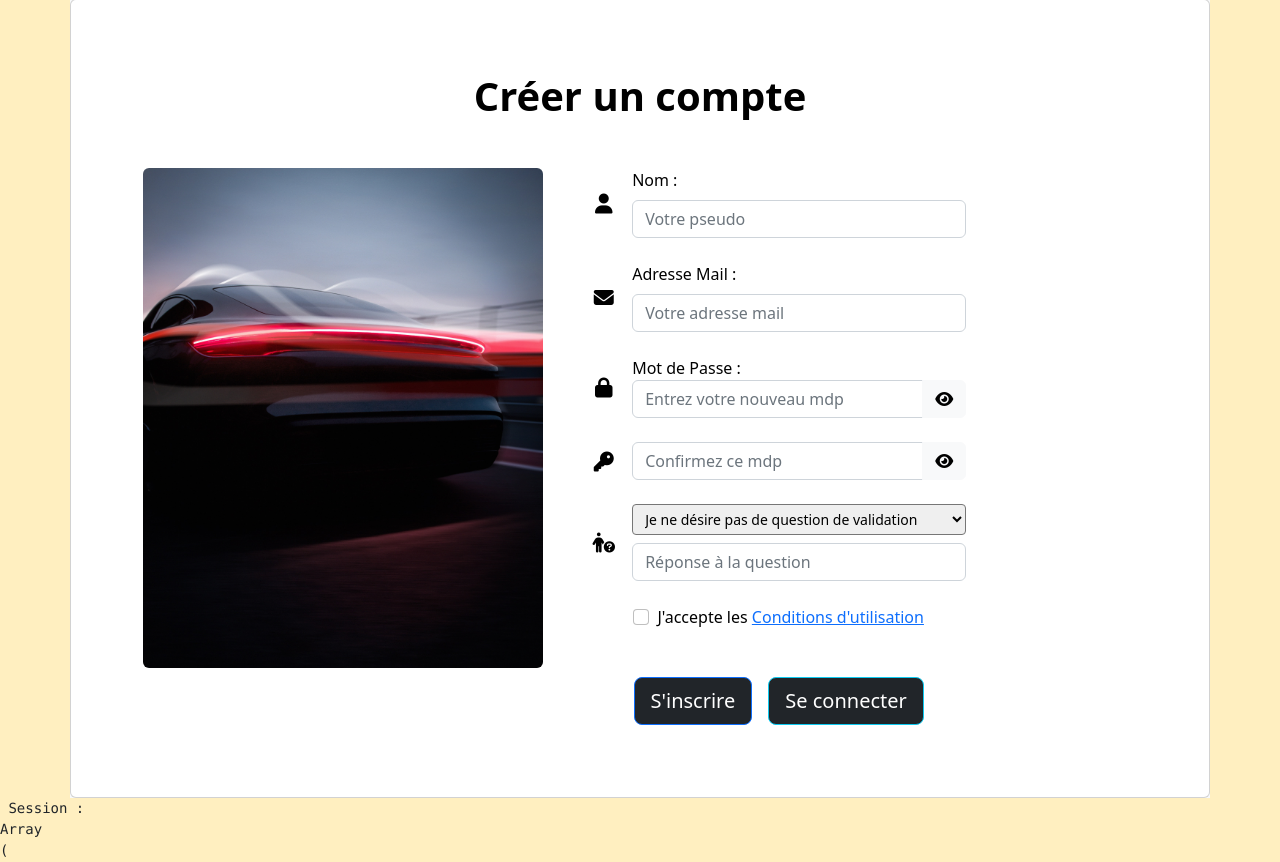
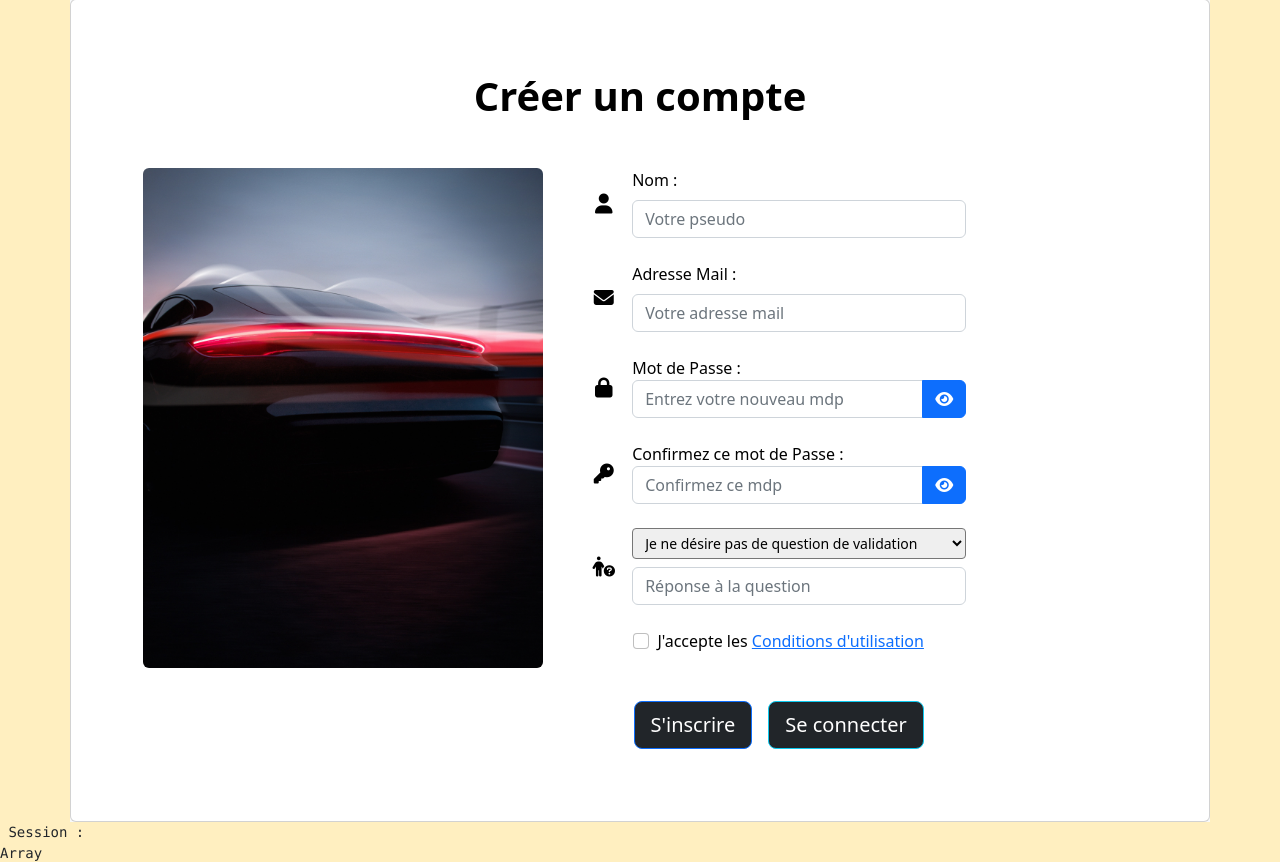
Before and after one commit to Nathekip/sae23lvnk, a PHP site: page /creerprofil5.php in a window 1280 px wide. Shown: the part 73-935 px from the top of the page. Run offline with PHP 8.4, Linux system fonts and the light colour scheme; data that the repository does not hold is empty.

Commit message:
Update creerprofil5.php

```diff
--- a/creerprofil5.php
+++ b/creerprofil5.php
@@ -48,7 +48,7 @@
                                                 Mot de Passe :
                                                 <div class="input-group">
                                                   <input type="phrOeilMdp" id="mdp" value="phrMdp" class="form-control" name="mdp" placeholder="Entrez votre nouveau mdp">
-                                                  <button type="submit" class="btn btn-light" name="mdpoeil" value=True>
+                                                  <button type="submit" class="btn btn-primary" name="mdpoeil" value=True>
                                                     LogoOeilMdp
                                                   </button>
                                                 </div>
@@ -57,9 +57,10 @@
                                             <div class="d-flex flex-row align-items-center mb-4">
                                               <i class="fas fa-key fa-lg me-3 fa-fw"></i>
                                               <div class="form-outline flex-fill mb-0">
+                                                Confirmez ce mot de Passe :
                                                 <div class="input-group">
                                                   <input type="phrOeilCmdp" id="mdp" value="phrCmdp" class="form-control" name="cmdp" placeholder="Confirmez ce mdp">
-                                                  <button type="submit" class="btn btn-light" name="cmdpoeil" value=True>
+                                                  <button type="submit" class="btn btn-primary" name="cmdpoeil" value=True>
                                                     LogoOeilCmdp
                                                   </button>
                                                 </div>
```
